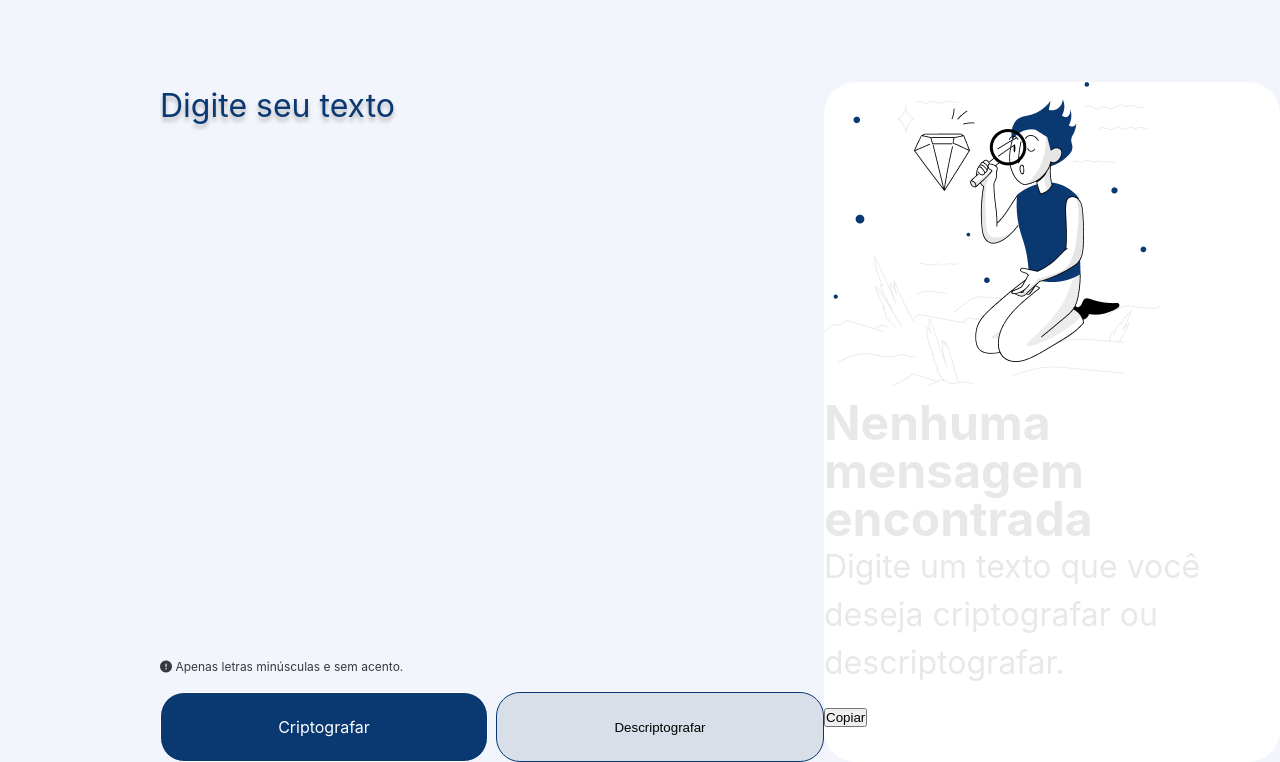
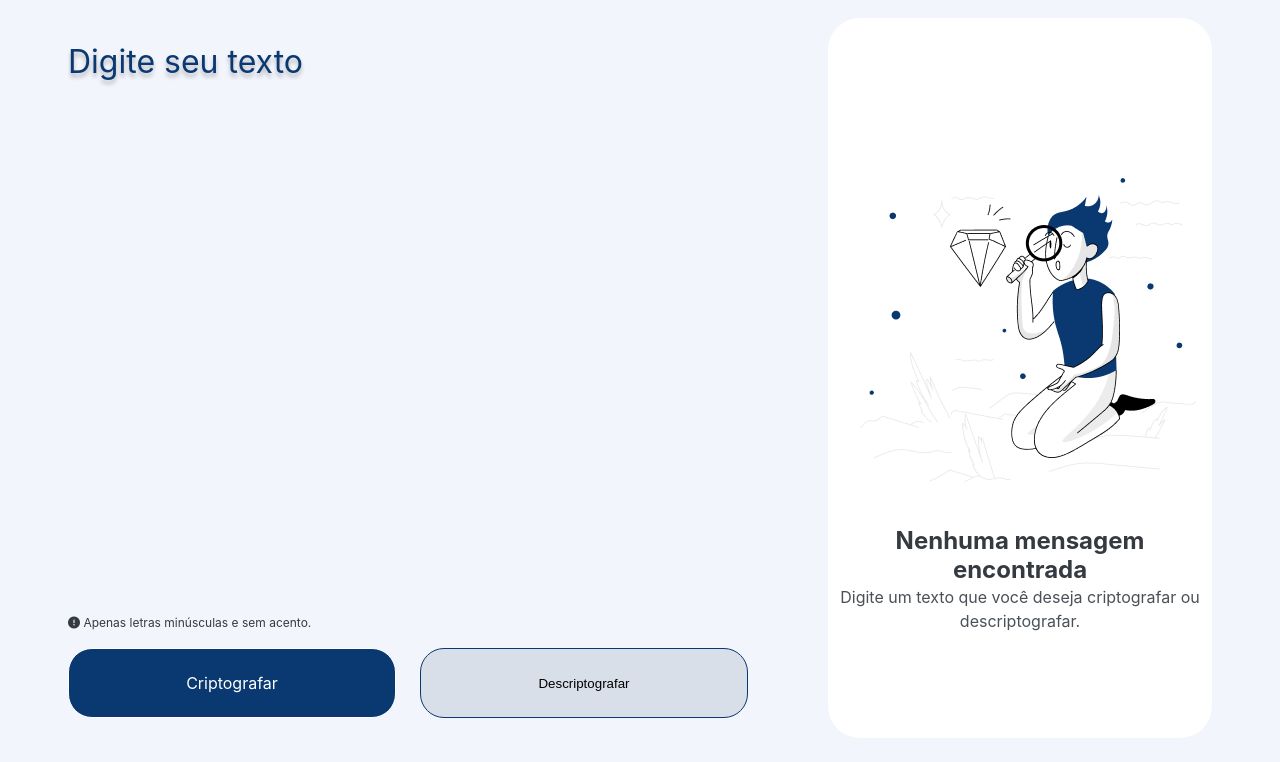
Before and after one commit to pedro1hen1/Decodificador-De-Texto, a plain HTML site: page index.html in a window 1280 px wide. Shown: the part 99-861 px from the top of the page. After the commit the page ends 837 px from the top, so only its background shows below. Drawn offline with Linux system fonts and the light colour scheme.

Commit message:
Finalizando estilização conforme o modelo figma

```diff
--- a/assets/style/style.css
+++ b/assets/style/style.css
@@ -29,16 +29,16 @@ body {
 .container {
   display: flex;
   margin: 1rem;
-  justify-content: space-between;
-  margin: 5rem 0 0 10rem;
+  justify-content: center;
+  margin: 1rem 0 0 0;
 }
 
-.box-direita {
+.box-esquerda {
   display: flex;
-  justify-content: flex-start;
+  justify-content: center;
   flex-direction: column;
+  align-content: flex-start;
   width: 42.5rem;
-  align-content: flex-start;
 }
 
 .box-texto {
@@ -70,25 +70,7 @@ body {
 .box-texto:focus {
   outline: none;
 }
-.box-esquerda {
-  display: flex;
-}
-.conteudo-esquerda {
-  background-color: white;
-  flex-shrink: 0;
-  border-radius: 2rem;
-  width: 100%;
-  align-items: center;
-}
 
-.saida-esquerda {
-  background: white;
-  resize: none;
-}
-
-.saida-texto:focus {
-  outline: none;
-}
 .botoes {
   display: flex;
   gap: 0.5rem;
@@ -119,3 +101,48 @@ body {
   background: #d8dfe8;
   cursor: pointer;
 }
+
+.box-direito {
+  display: flex;
+  justify-content: center;
+  align-items: center;
+  margin: 0 0 0 5rem;
+  width: 24rem;
+  height: 45rem;
+}
+.conteudo-direita {
+  background-color: white;
+  border-radius: 2rem;
+  width: 100%;
+  height: 100%;
+  align-items: center;
+}
+.conteudo-texto-direita {
+  font-family: var(--fonte-principal);
+  text-align: center;
+  font-style: normal;
+}
+.imagem-direita {
+  margin: 10rem 2rem 2rem 2rem;
+}
+.titulo-direita {
+  color: var(--cor-quaternaria);
+  font-size: 1.5rem;
+  font-weight: 700;
+  line-height: 120%; /* 1.8rem */
+}
+.texto-direita {
+  color: var(--cor-quinquenaria);
+  font-size: 1rem;
+  font-weight: 400;
+  line-height: 150%; /* 1.5rem */
+}
+
+.saida-direita {
+  background: white;
+  resize: none;
+}
+
+.saida-texto:focus {
+  outline: none;
+}
--- a/index.html
+++ b/index.html
@@ -23,7 +23,7 @@
       </a>
     </header>
     <main class="container">
-      <section class="box-direita">
+      <section class="box-esquerda">
         <textarea
           id="entrada-texto"
           class="box-texto"
@@ -52,26 +52,18 @@
           </button>
         </div>
       </section>
-      <section class="box-esquerda">
-        <div class="conteudo-esquerda">
+      <section class="box-direito">
+        <div class="conteudo-direita">
           <img
-            class="imagem-esquerda"
+            class="imagem-direita"
             src="./assets/img/espiao.png"
             alt="espiao"
           />
-          <div class="conteudo-texto-esquerda">
-            <h1 class="titulo-esquerda">Nenhuma mensagem encontrada</h1>
-            <p class="texto-esquerda">
+          <div class="conteudo-texto-direita">
+            <h3 class="titulo-direita">Nenhuma mensagem encontrada</h3>
+            <p class="texto-direita">
               Digite um texto que você deseja criptografar ou descriptografar.
             </p>
-            <button
-              id="Copiar"
-              class="btn-Copiar"
-              onclick="funcCopiar()"
-              type="button"
-            >
-              Copiar
-            </button>
           </div>
         </div>
       </section>
```
